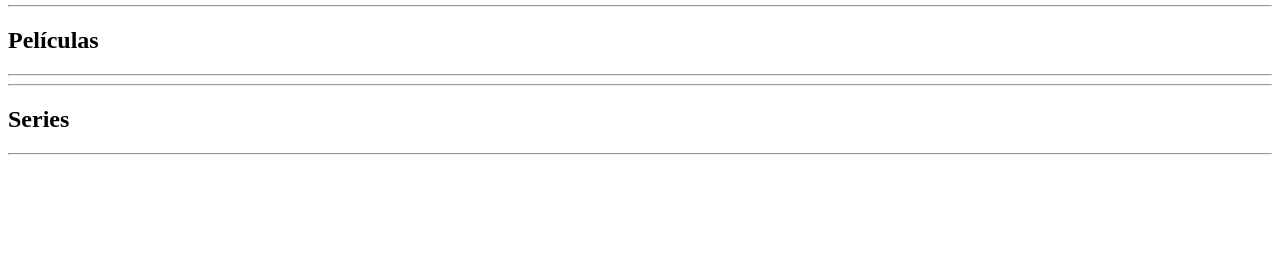
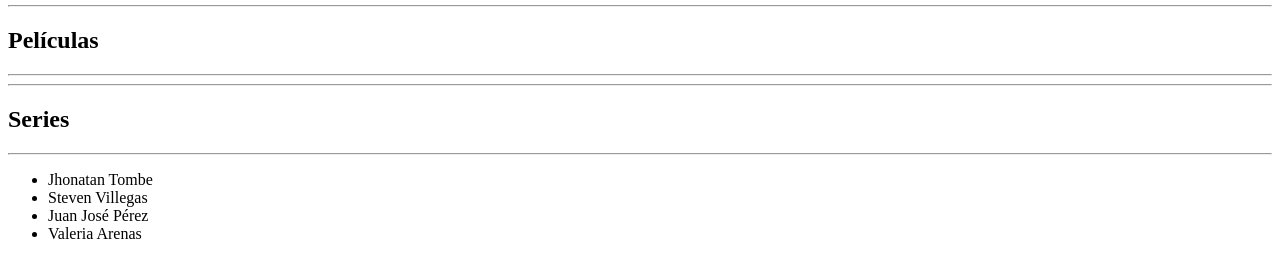
Before and after one commit to jonathantombe/movie_wave3, a plain HTML site: page index.html in a window 1280 px wide. Shown: the part 130-408 px from the top of the page. Drawn offline with Linux system fonts and the light colour scheme.

Commit message:
agregandole a la pagina el footer

```diff
--- a/index.html
+++ b/index.html
@@ -21,5 +21,14 @@
         <hr />
         <section class="section-series"></section>
     </main>
+    <footer>
+        <ul>
+          <li>Jhonatan Tombe</li>
+          <li>Steven Villegas</li>
+          <li>Juan José Pérez</li>
+          <li>Valeria Arenas</li>
+        </ul>
+      </footer>
+      <script type="module" src="main.js"></script>
 </body>
 </html>
```
